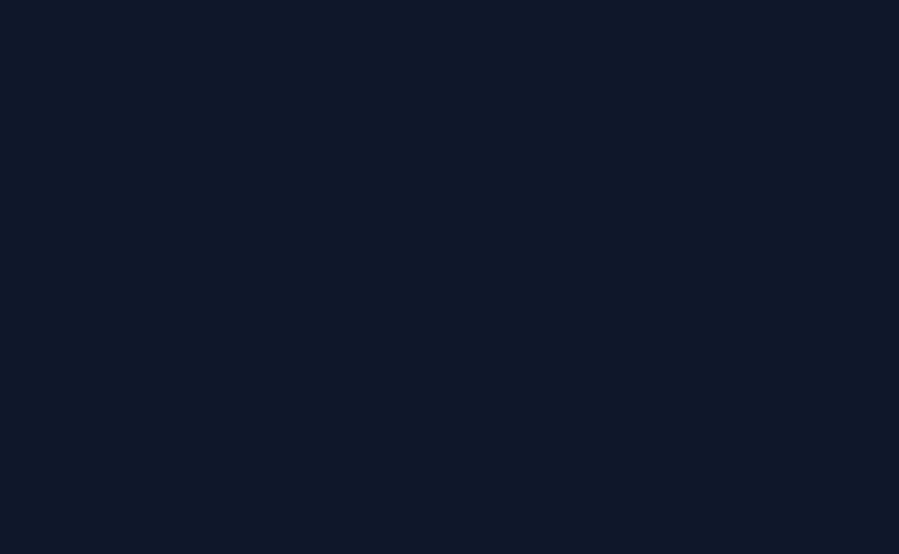
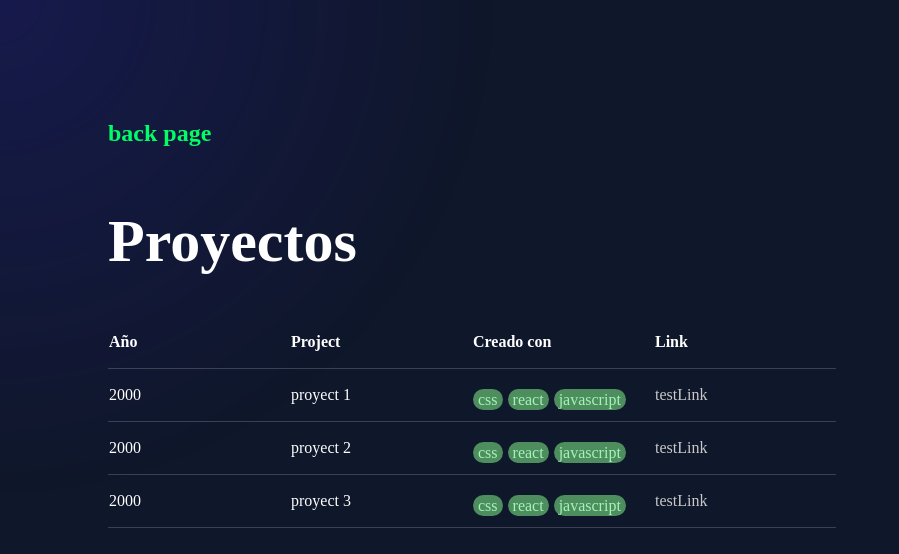
Before and after one commit to NessDisk/Portafolio, an Angular app in the folder Portafolio/: page /details in a window 1280 px wide. Before the commit this address led to /. Shown: the top 554 px of the page, without its empty margins (0-899 px from the left). Built offline with nearby package versions, Linux system fonts and the light colour scheme.

Commit message:
Details page

```diff
--- a/Portafolio/src/app/app-routing.module.ts
+++ b/Portafolio/src/app/app-routing.module.ts
@@ -5,10 +5,12 @@ import { ReactComponent } from './react/react.component';
 import { AngularComponent } from './angular/angular.component';
 import { UnityComponent } from './unity/unity.component';
 import { IndexComponent } from './index/index.component';
+import { DetailsComponent } from './details/details.component';
 
 
 const routes: Routes = [
   { path: '', component: IndexComponent },
+  { path: 'details', component: DetailsComponent },
   { path: '', component: StartComponent },
   { path: 'react', component: ReactComponent },
   { path: 'angular', component: AngularComponent },
--- a/Portafolio/src/app/app.module.ts
+++ b/Portafolio/src/app/app.module.ts
@@ -14,6 +14,7 @@ import { DataService } from './../service/data.service';
 import { IndexComponent } from './index/index.component';
 import { CardProyectComponent } from './card-proyect/card-proyect.component';
 import { TagComponent } from './tag/tag.component';
+import { DetailsComponent } from './details/details.component';
 
 @NgModule({
   declarations: [
@@ -25,7 +26,8 @@ import { TagComponent } from './tag/tag.component';
     UnityComponent,
     IndexComponent,
     CardProyectComponent,
-    TagComponent
+    TagComponent,
+    DetailsComponent
   ],
   imports: [
     BrowserModule,
--- /dev/null
+++ b/Portafolio/src/app/details/details.component.css
@@ -0,0 +1,46 @@
+@import  './../index/index.component.css';
+@import  './../card-proyect/card-proyect.component.css';
+
+.compTable{
+    display: flex;
+    flex-direction: column;
+    margin-left: 100px;
+    margin-top:  100px;
+
+}
+
+  table {
+    border-collapse: collapse;
+  }
+  td{
+    border-bottom: 1px solid rgba(255, 255, 255, 0.184);
+    width: 180px;
+    height: 50px;
+
+}
+
+    th{
+    border-bottom: 1px solid rgba(255, 255, 255, 0.184);
+    width: 100px;
+    height: 50px;
+
+    }
+
+    .encabezado {
+
+        text-align: left;
+
+    }
+
+    .linkStyle{
+      color: rgb(0, 255, 102);
+    }
+
+    .linkStyleTable{
+      color: rgb(201, 201, 201);
+    }
+
+
+    .tittleDetails{
+      font-size: 60px;
+    }
--- /dev/null
+++ b/Portafolio/src/app/details/details.component.html
@@ -0,0 +1,44 @@
+
+<div class="continaer">
+        <div class="compTable" (mousemove)="moverElemento($event)">
+            <div class="backgroundEffect" [style.left.px]="posX" [style.top.px]="posY"></div>
+
+            <a  routerLink="/">
+               <h2 class="linkStyle">back page</h2>
+            </a>
+            <h1 class="tittleDetails">
+               Proyectos
+            </h1>
+            <div>
+                <table >
+                    <tr class="encabezado">
+                      <th >Año</th>
+                      <th>Project</th>
+                      <th>Creado con</th>
+                      <th>Link</th>
+                    </tr>
+                    <tr *ngFor="let proyectname of getProyects()">
+                      <td >{{projects[proyectname]['año']}}</td>
+                      <td>{{projects[proyectname]['name']}} </td>
+                      <td>
+                            <div class="InfoCard_tag">
+                              <div   *ngFor="let tagname of getArrayToProyect(projects[proyectname]['tags'])" >
+                                  <app-tag [tagName]='tagname' ></app-tag>
+                              </div>
+                          </div>
+                    </td>
+                      <td><a class="linkStyleTable" href="projects[proyectname]['link']" > {{projects[proyectname]['link']}}  </a></td>
+                    </tr>
+                    <!-- <tr>
+                      <td>2019</td>
+                      <td>Jane Smith</td>
+                      <td>25</td>
+                    </tr> -->
+                  </table>
+            </div>
+
+
+
+        </div>
+
+</div>
--- /dev/null
+++ b/Portafolio/src/app/details/details.component.ts
@@ -0,0 +1,64 @@
+import { Component  , ViewEncapsulation } from '@angular/core';
+
+@Component({
+  selector: 'app-details',
+  templateUrl: './details.component.html',
+  styleUrls: ['./details.component.css'],
+  encapsulation: ViewEncapsulation.None
+})
+export class DetailsComponent {
+
+
+  posX: Number = 0;
+  posY: Number = 0;
+
+  moverElemento(event: MouseEvent) {
+    this.posX = event.clientX;
+    this.posY = event.clientY;
+
+  }
+
+
+  projects: any  = {
+    proyecto1: {
+      año: "2000",
+      name: "proyect 1",
+      tags: {
+        a: "css",
+        b: "react",
+        c: "javascript"
+      },
+      link:"testLink",
+    },
+    proyecto2: {
+      año: "2000",
+      name:"proyect 2",
+      tags: {
+        a: "css",
+        b: "react",
+        c: "javascript"
+      },
+      link:"testLink",
+    },
+    proyecto3: {
+      año: "2000",
+      name:"proyect 3",
+      tags: {
+        a: "css",
+        b: "react",
+        c: "javascript"
+      },
+      link:"testLink",
+    },
+  };
+
+  getProyects(): string[] {
+    return Object.keys(this.projects);
+  }
+
+  getArrayToProyect(obj: object ): string[] {
+    return Object.values(obj);
+  }
+
+
+}
--- a/Portafolio/src/app/index/index.component.html
+++ b/Portafolio/src/app/index/index.component.html
@@ -61,6 +61,10 @@
                 <!-- <app-card-proyect></app-card-proyect>
                 <app-card-proyect></app-card-proyect> -->
             </div>
+            <div>
+               <a routerLink="/details" > Ver proyectos</a>
+            </div>
+
             <br><br>
             <div>
                 desccripcion protafolio
--- a/Portafolio/src/styles.css
+++ b/Portafolio/src/styles.css
@@ -11,3 +11,7 @@ body {
     color: #fff;
     /* Agrega aquí los estilos adicionales para el modo oscuro */
   }
+
+  a {
+    text-decoration: none;
+  }
```
Also changed, not shown: 2 other files (tests, documents, lock files or other folders).
